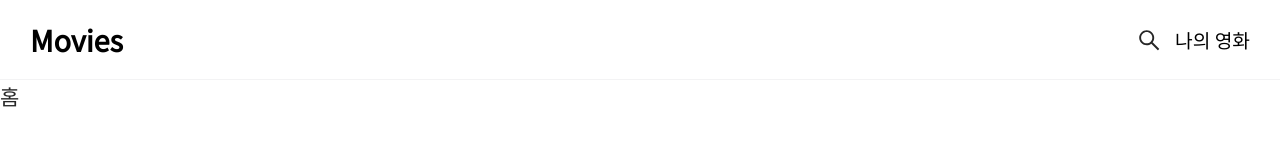
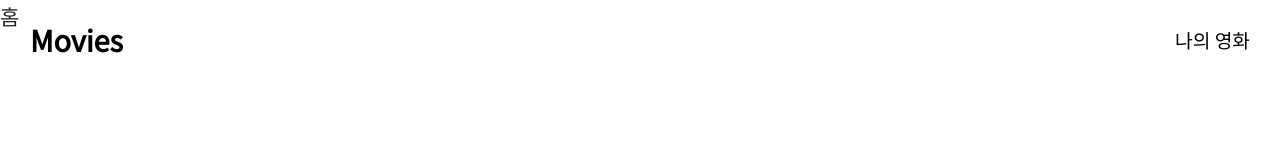
Before and after one commit to ParkDajeong/movie-application, a React (Create React App) app: page / in a window 1280 px wide. Shown: the top 160 px of the page. Built offline with nearby package versions, Linux system fonts and the light colour scheme.

Commit message:
NavBar css 수정

```diff
--- a/src/components/navbar/NavBar.js
+++ b/src/components/navbar/NavBar.js
@@ -1,4 +1,4 @@
-import React, { useState, useRef } from "react";
+import React, { useState, useRef, useEffect } from "react";
 import { useMediaQuery } from "react-responsive";
 import { SearchOutlined, CloseOutlined } from "@ant-design/icons";
 import { Input } from "antd";
@@ -8,22 +8,31 @@ import * as S from "./NavBar.style";
 function NavBar() {
   const [menuOpen, setmenuOpen] = useState(false);
   const [searchOpen, setSearchOpen] = useState(false);
+  const [didScroll, setDidScroll] = useState(false);
   const isTabletOrMobile = useMediaQuery({ query: "(max-width: 1224px)" });
   let inputRef = useRef(null);
 
+  useEffect(() => {
+    window.addEventListener("scroll", (e) => {
+      const scrollTop = e.srcElement.scrollingElement.scrollTop;
+      if (scrollTop >= 80) {
+        setDidScroll(true);
+      } else {
+        setDidScroll(false);
+      }
+    });
+  });
+
   const openMenu = () => setmenuOpen(!menuOpen);
+  const closeSearchForm = () => setSearchOpen(!searchOpen);
 
   const showSearchForm = () => {
     setSearchOpen(!searchOpen);
     inputRef.current.focus();
   };
 
-  const closeSearchForm = () => {
-    setSearchOpen(!searchOpen);
-  };
-
   return (
-    <S.Nav>
+    <S.Nav isScroll={didScroll}>
       <S.Logo href="/">Movies</S.Logo>
       {!isTabletOrMobile ? (
         <S.RightMenu>
--- a/src/components/navbar/NavBar.style.js
+++ b/src/components/navbar/NavBar.style.js
@@ -16,13 +16,18 @@ const commonFlex = `
 
 /* Desktop */
 const Nav = styled.nav`
-  background-color: #fff;
-  box-shadow: inset 0px -1px 0px #f3f3f4;
-  position: fixd;
+  background-color: ${(props) => (props.isScroll ? "#141414" : "")};
+  transition: background-color 0.5s linear;
+  position: fixed;
   ${commonFlex}
   justify-content: space-between;
   padding: 20px 30px;
   height: 80px;
+  width: 100%;
+  z-index: 2;
+  & > span {
+    color: white;
+  }
 `;
 
 const Logo = styled.a`
@@ -36,6 +41,7 @@ const RightMenu = styled.ul`
   ${commonUl}
   ${commonFlex}
   font-size: 1.2rem;
+  color: white;
   li {
     ${commonFlex}
     padding-left: 15px;
@@ -67,7 +73,7 @@ const MenuIcon = styled(MenuOutlined)`
 `;
 
 const MobileNav = styled.div`
-  background-color: white;
+  background-color: #202020;
   width: 280px;
   height: 100%;
   padding: 10px 20px;
@@ -75,7 +81,7 @@ const MobileNav = styled.div`
   top: 0;
   right: ${(props) => (props.isMenuOpen ? "0px" : "-282px")};
   z-index: 10;
-  border: 1px solid #c9c9c9;
+  border: 1px solid #353535;
   transition: All 0.5s ease;
 `;
 
@@ -113,7 +119,6 @@ const MobileRightMenu = styled.ul`
     }
     a:hover {
       background-color: #131313;
-      color: white;
       font-weight: normal;
     }
   }
```
